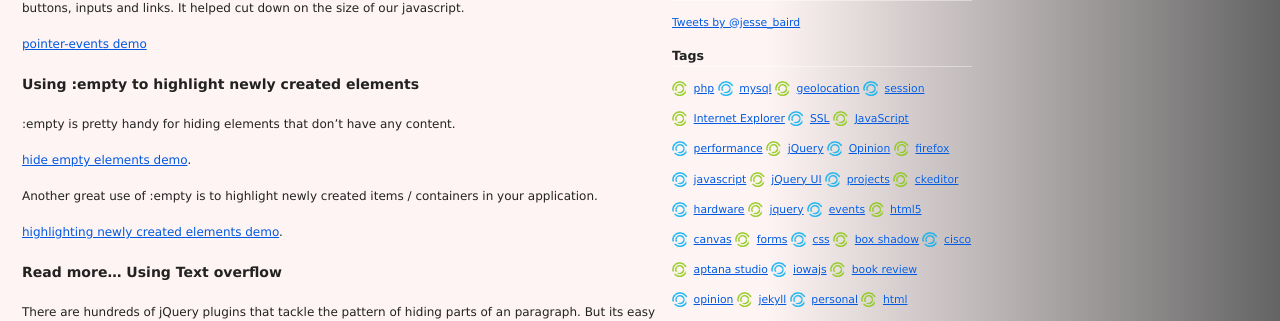
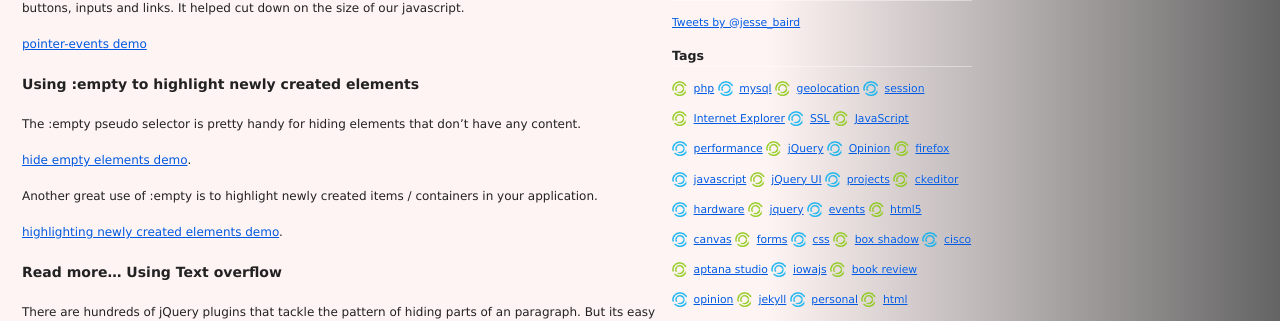
Before and after one commit to jebaird/jebaird.github.com, a Jekyll site: the page built from _posts/2013-06-26-javascript-equivalents-in-css.md, in a window 1280 px wide. Shown: the part 417-738 px from the top of the page. Built offline with Jekyll 4.4.1, drawn with Linux system fonts in a browser that asks for light colours; Markdown is read by kramdown in place of the engine named in the settings; comment, search, counter and statistics services are not loaded.

Commit message:
content change

```diff
--- a/_posts/2013-06-26-javascript-equivalents-in-css.md
+++ b/_posts/2013-06-26-javascript-equivalents-in-css.md
@@ -22,7 +22,7 @@ At Ontraport, we have a css framework that uses pointer-events on the state-disa
 
 ### Using :empty to highlight newly created elements
 
-:empty is pretty handy for hiding elements that don't have any content.
+The :empty pseudo selector is pretty handy for hiding elements that don't have any content.
 
 [hide empty elements demo](/demos/2013-06-26-javascript-equivalents-in-css/empty.html).
 
```
